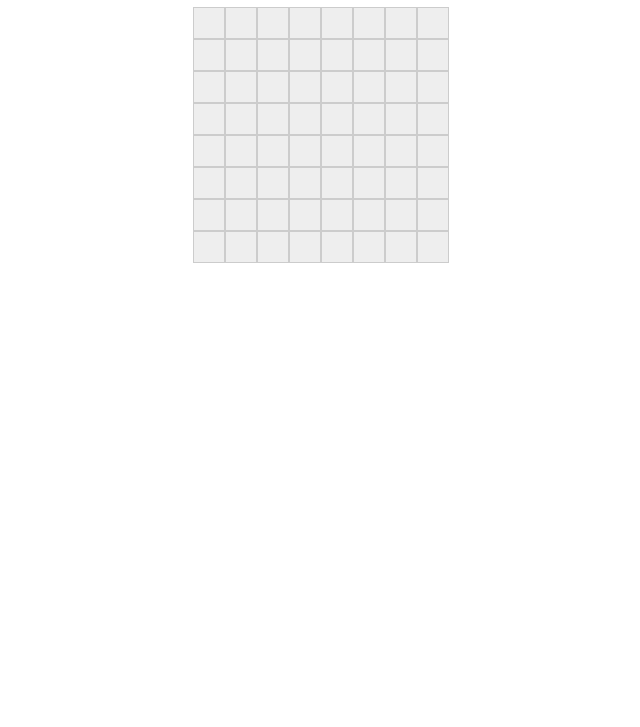
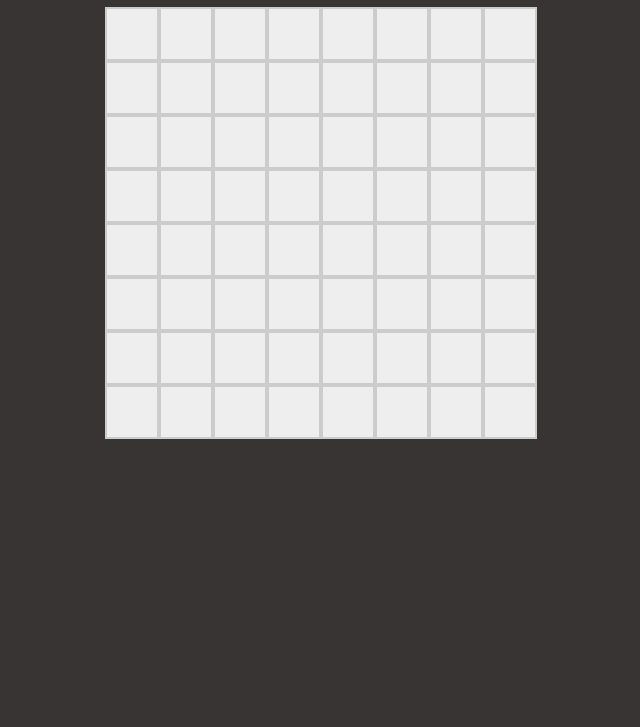
Before and after one commit to brspl/Minesweeper, a plain HTML site: page index.html in a window 1280 px wide. Shown: the part 73-800 px from the top of the page, without its empty margins (319-959 px from the left). Drawn offline with Linux system fonts and the light colour scheme.

Commit message:
New colors

```diff
--- a/script/game.js
+++ b/script/game.js
@@ -155,7 +155,7 @@ function renderBoard() {
             "mine"
           );
           cell.textContent =
-            "????";
+            "💣";
         } else if (
           board[i][j].count >
           0
--- a/style/style.css
+++ b/style/style.css
@@ -1,6 +1,8 @@
 body {
   font-family: Arial, sans-serif;
   text-align: center;
+  background-color: #383434;
+  color: white;
 }
 
 .board {
@@ -9,23 +11,23 @@ body {
 }
 
 .cell {
-  width: 30px;
-  height: 30px;
-  border: 1px solid #ccc;
+  width: 50px;
+  height: 50px;
+  border: 2px solid #ccc;
   display: inline-block;
   text-align: center;
   vertical-align: middle;
-  font-size: 20px;
+  /*font-size: 20px; */
   cursor: pointer;
   background-color: #eee;
   color: #333;
 }
 
 .revealed {
-  background-color: #ccc;
+  background-color: #969292;
   color: #000;
 }
 
 .mine {
-  background-color: #ff3333;
+  background-color: #ee1616;
 }
```
